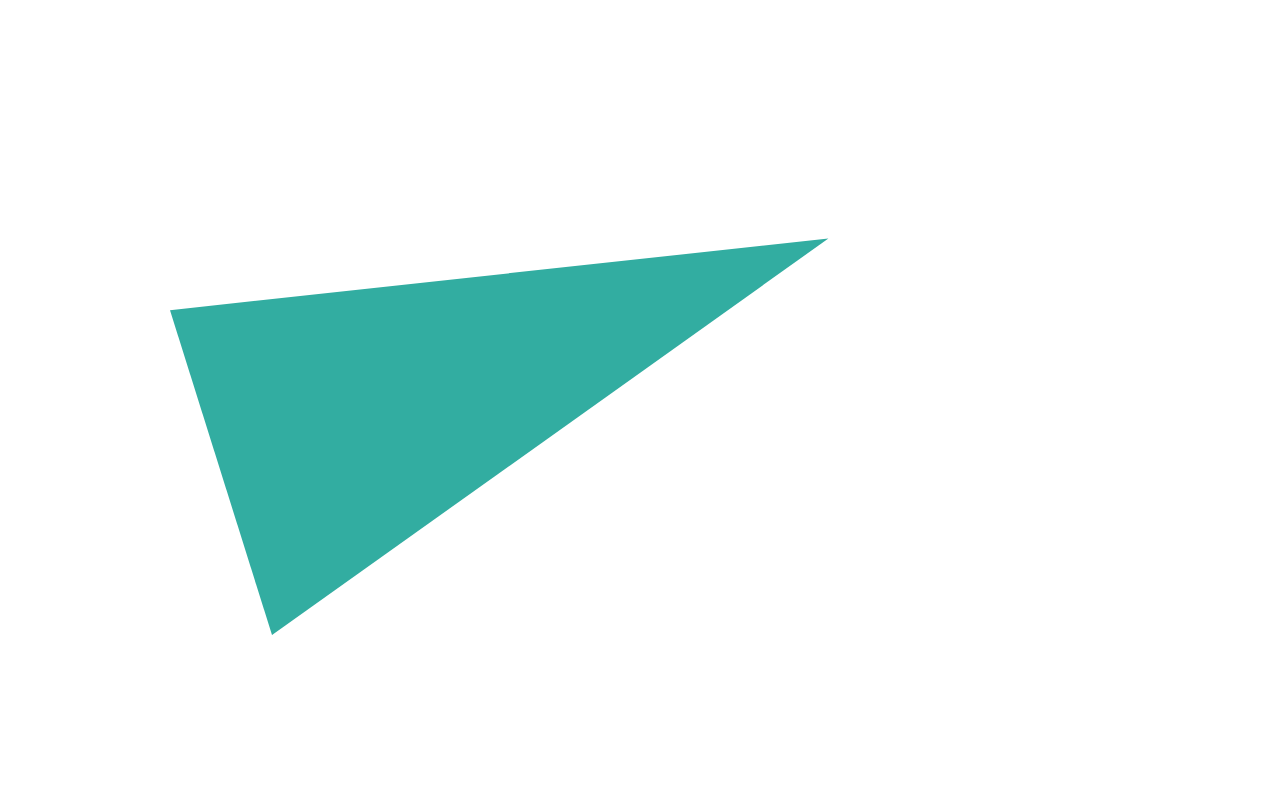
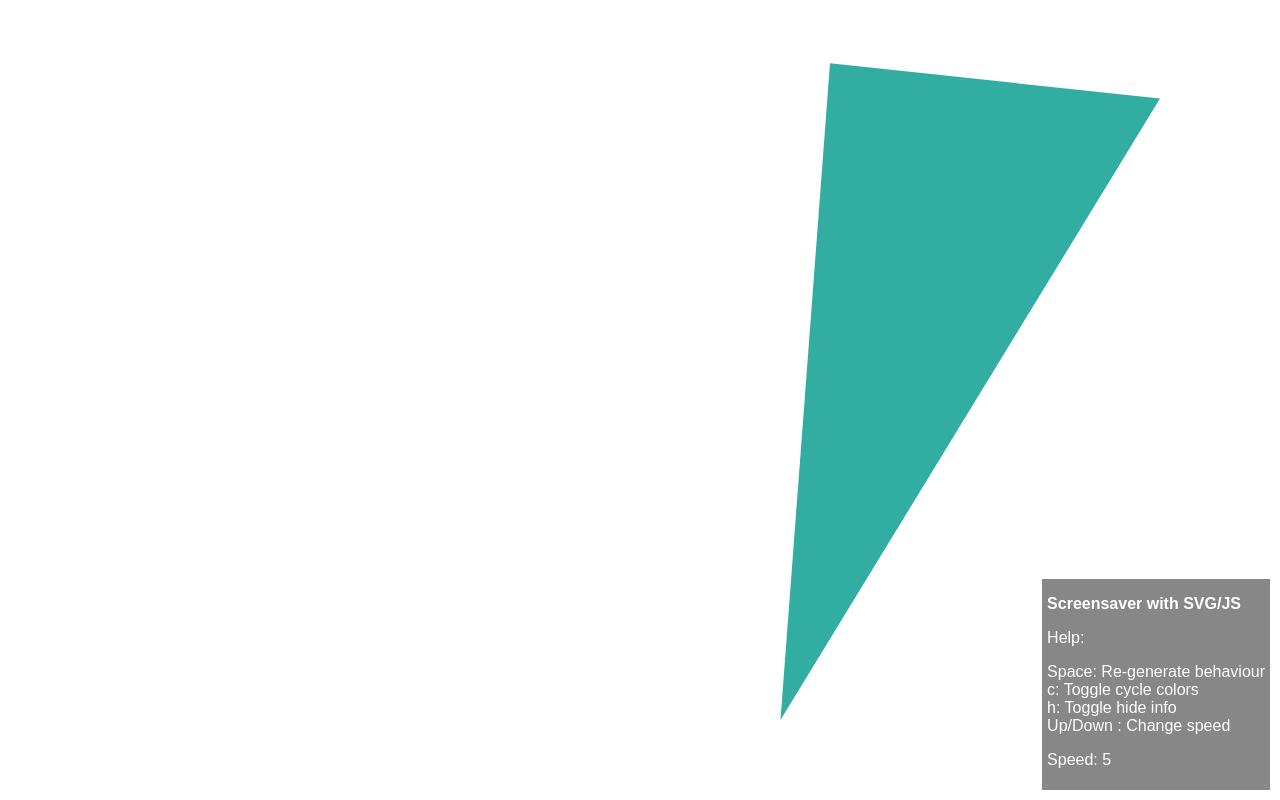
Before and after one commit to sd65/screensaver-SVG-JS, a plain HTML site: page index.html in a window 1280 px wide. Drawn offline with Linux system fonts and the light colour scheme.

Commit message:
Cycle color + Help + Change Speed

```diff
--- a/index.html
+++ b/index.html
@@ -14,6 +14,32 @@
     #poly {
       fill: #32ADA1;
     }
+    .cycleColor {
+      fill: #603;
+      animation-name: colorCycle;
+      animation-duration:60s;
+      animation-iteration-count:infinite;
+    }
+    @keyframes colorCycle
+    {
+      0% {fill:#CC3200;}
+      25% {fill:#060;}
+      50% {fill:#006;}
+      75% {fill:#C30;}
+    }
+    #info {
+      position: absolute;
+      bottom:10px;
+      right:10px;
+      opacity:0.5;
+      background:#111;
+      color:white;
+      padding:5px;
+      font-family: Arial;
+    }
+    #info h1 {
+      font-size: 1em;
+    }
   </style>
 </head>
 <body>
@@ -23,43 +49,73 @@
   </polygon>
   </svg>
 
+  <div id="info">
+    <h1>Screensaver with SVG/JS</h1>
+    <p>Help:</p>
+    <p>
+    Space: Re-generate behaviour<br/>
+    c: Toggle cycle colors<br/>
+    h: Toggle hide info</br>
+    Up/Down : Change speed
+    </p>
+    <p>Speed: <span id="speedInfo"></span></p>
+  </div>
 
   <script>
 
-    p = document.getElementById("poly").points
+    speed=5
+    poly = document.getElementById("poly")
+    p = poly.points
+    infoPanel = document.getElementById("info")
+    speedInfo = document.getElementById("speedInfo")
 
     function setLimits() {
       maxHeight = document.body.scrollHeight
       maxWidth = document.body.scrollWidth
     }
 
-    function setSpeed() {
-      speed = [
+    function setRandomSpeed() {
+      pointSpeed = [
         { "x": generateRandom(), "y": generateRandom()},
         { "x": generateRandom(), "y": generateRandom()},
         { "x": generateRandom(), "y": generateRandom()}
       ]
+      speedInfo.textContent = speed;
+    }
+
+    function modifySpeed(action) {
+      var step=0.5;
+      if(action=='+') speed+=step
+      else if(action=='-' && speed-step > 0) speed-=step
+      else return;
+      setRandomSpeed()
     }
 
     function generateRandom() {
-      var min = -5.0
-      var max = 5.0
-      return parseFloat((Math.random() * (max - min) + min).toFixed(2))
+      return parseFloat((Math.random() * 2 * speed - speed).toFixed(2))
     }
 
     function movePoint(index) {
       var x = p[index].x
       var y = p[index].y
-      var speedX = speed[index].x
-      var speedY = speed[index].y
+      var speedX = pointSpeed[index].x
+      var speedY = pointSpeed[index].y
       if (x+speedX > maxWidth) speedX=-speedX
       if (x+speedX < 0) speedX=-speedX
       if (y+speedY > maxHeight) speedY=-speedY
       if (y+speedY < 0) speedY=-speedY
-      speed[index].x = speedX
-      speed[index].y = speedY
+      pointSpeed[index].x = speedX
+      pointSpeed[index].y = speedY
       p[index].x = x + speedX
       p[index].y = y + speedY
+    }
+
+    function toggleCycleColor() {
+      poly.classList.toggle('cycleColor');
+    }
+
+    function toggleInfoDisplay() {
+      infoPanel.style.display = (infoPanel.style.display == 'none' ? 'block' : 'none');
     }
 
     function main() {
@@ -71,8 +127,15 @@
     setLimits();
     window.addEventListener("resize", setLimits);
 
-    setSpeed();
-    window.addEventListener("keydown", setSpeed);
+    setRandomSpeed();
+    window.addEventListener("keydown", function(e) {
+      var keyCode=e.keyCode;
+      if (keyCode==32) setRandomSpeed(); // Space
+      if (keyCode==38) modifySpeed('+'); // Up
+      if (keyCode==40) modifySpeed('-'); // Down
+      if (keyCode==67) toggleCycleColor(); // c
+      if (keyCode==72) toggleInfoDisplay(); // h
+    });
 
     setInterval(main, 5);
 
```
